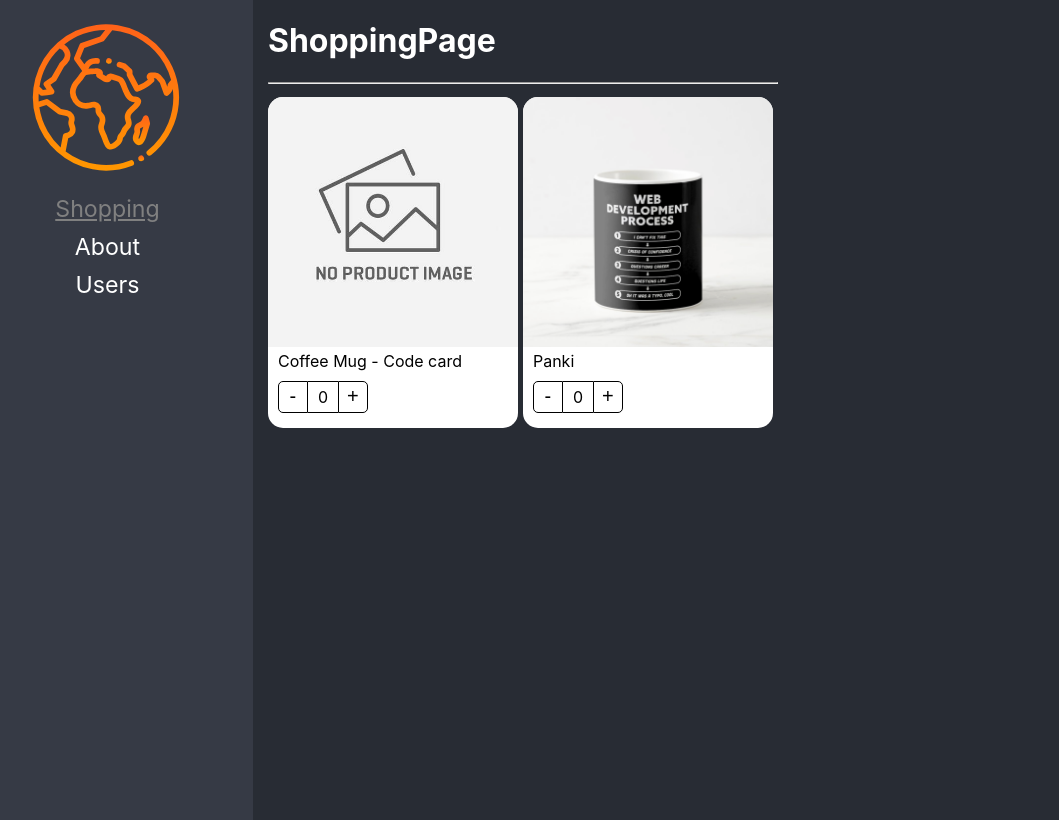
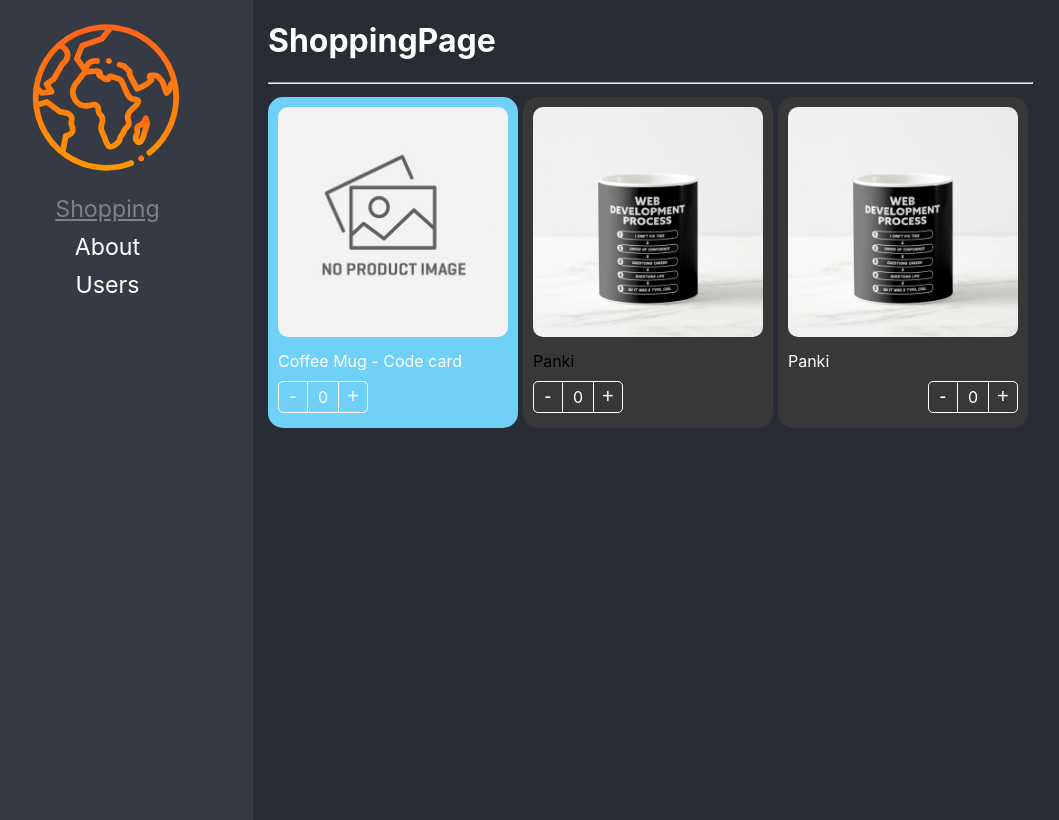
Before and after one commit to juancamontero/react-pro-02-lazyload, a React (Vite) app: page / in a window 1280 px wide. Shown: the whole page, without its empty margins (38-1097 px from the left). Built offline with nearby package versions, Linux system fonts and the light colour scheme.

Commit message:
component extend styles ready

```diff
--- a/src/02-component-patterns/components/ProductButtons.tsx
+++ b/src/02-component-patterns/components/ProductButtons.tsx
@@ -1,13 +1,17 @@
-
 import { useContext } from "react";
 import styles from "../styles/styles.module.css";
 import { ProductContext } from "./ProductCard";
 
-export const ProductButtons = () => {
+export interface Props {
+  className?: string;
+  style?: React.CSSProperties;
+}
+
+export const ProductButtons = ({className, style} : Props) => {
   const { counter, onIncreaseBy } = useContext(ProductContext);
 
   return (
-    <div className={styles.buttonsContainer}>
+    <div style={style} className={` ${styles.buttonsContainer} ${className} `}>
       <button onClick={() => onIncreaseBy(-1)} className={styles.buttonMinus}>
         -
       </button>
--- a/src/02-component-patterns/components/ProductCard.tsx
+++ b/src/02-component-patterns/components/ProductCard.tsx
@@ -1,29 +1,32 @@
+import { ReactElement, createContext } from "react";
+
 import { useProduct } from "../hooks/useProduct";
 
 import styles from "../styles/styles.module.css";
 
-import { createContext,  } from "react";
+import { ProductContextProps, Product } from "../interfaces/productInterfaces";
 
-import {
-  ProductContextProps,
-  ProductCardProps,
-} from "../interfaces/productInterfaces";
-
-import { ProductImage, ProductTitle, ProductButtons } from "./";
+export interface Props {
+  product: Product;
+  children?: ReactElement | ReactElement[];
+  className?: string;
+  style?: React.CSSProperties;
+}
 
 export const ProductContext = createContext({} as ProductContextProps);
 const { Provider } = ProductContext;
 
-export const ProductCard = ({ children, product }: ProductCardProps) => {
+export const ProductCard = ({ children, product, className , style}: Props) => {
   const { counter, onIncreaseBy } = useProduct();
 
   return (
     <Provider value={{ counter, onIncreaseBy, product }}>
-      <div className={styles.productCard}>{children}</div>
+      <div
+      className={`${styles.productCard} ${className}`}
+      style={style}
+      >
+        {children}
+      </div>
     </Provider>
   );
 };
-
-// ProductCard.Title = ProductTitle;
-// ProductCard.Image = ProductImage;
-// ProductCard.Buttons = ProductButtons;
--- a/src/02-component-patterns/components/ProductImage.tsx
+++ b/src/02-component-patterns/components/ProductImage.tsx
@@ -4,7 +4,13 @@
 import styles from "../styles/styles.module.css";
 import noImage from "../assets/no-image.jpg";
 
-export const ProductImage = ({ img = "" }) => {
+export interface Props {
+  img?: string;
+  className?: string;
+  style?: React.CSSProperties;
+}
+
+export const ProductImage = ({ img, className, style }: Props) => {
   const imgSrc = img ? img : useContext(ProductContext).product.img;
   const altText = !imgSrc
     ? "no image icon"
@@ -12,9 +18,10 @@
 
   return (
     <img
-      className={styles.productImg}
+      className={` ${styles.productImg} ${className}`}
       src={imgSrc ? imgSrc : noImage}
       alt={altText}
+      style={style}
     />
   );
 };
--- a/src/02-component-patterns/components/ProductTitle.tsx
+++ b/src/02-component-patterns/components/ProductTitle.tsx
@@ -2,10 +2,16 @@
 import styles from "../styles/styles.module.css";
 import { ProductContext } from "./ProductCard";
 
-export const ProductTitle = ({ title = "" }) => {
-    return (
-      <span className={styles.productDescription}>
-        {title ? title : useContext(ProductContext).product.title}
-      </span>
-    );
-  };
+export interface Props {
+  title?: string;
+  className?: string;
+  style?: React.CSSProperties;
+}
+
+export const ProductTitle = ({ title, className, style}: Props) => {
+  return (
+    <span style={style} className={` ${styles.productDescription} ${className}`}>
+      {title ? title : useContext(ProductContext).product.title}
+    </span>
+  );
+};
--- a/src/02-component-patterns/components/index.ts
+++ b/src/02-component-patterns/components/index.ts
@@ -10,7 +10,7 @@
 import { ProductCardHOCProps } from '../interfaces/productInterfaces'
 
 export const ProductCard: ProductCardHOCProps = Object.assign(ProductCardHOC, {
+    Image: ProductImage,
     Buttons: ProductButtons,
-    Image: ProductImage,
     Title: ProductTitle
 })
--- a/src/02-component-patterns/pages/ShoppingPage.tsx
+++ b/src/02-component-patterns/pages/ShoppingPage.tsx
@@ -6,6 +6,8 @@
   ProductImage,
   ProductTitle,
 } from "../components";
+
+import "../styles/custom-styles.css";
 
 const product = {
   id: "CFG-MGU",
@@ -26,16 +28,29 @@
           flexWrap: "wrap",
         }}
       >
-        <ProductCard product={product}>
-          <ProductImage />
-          <ProductTitle title="" />
-          <ProductButtons />
+        <ProductCard
+          product={product}
+          className="bg-dark"
+          style={{ backgroundColor: "#70d1f8" }}
+        >
+          <ProductImage className="custom-image" />
+          <ProductTitle className="text-white" />
+          <ProductButtons className="custom-btns" />
         </ProductCard>
 
-        <ProductCard product={product}>
-          <ProductCard.Image img="./coffee-mug.png" />
+        <ProductCard product={product} className="bg-dark">
+          <ProductCard.Image img="./coffee-mug.png" className="custom-image" />
           <ProductCard.Title title="Panki" />
-          <ProductCard.Buttons />
+          <ProductCard.Buttons className="custom-btns" />
+        </ProductCard>
+
+        <ProductCard product={product} className="bg-dark">
+          <ProductCard.Image img="./coffee-mug.png" className="custom-image" />
+          <ProductCard.Title title="Panki" className="text-white"/>
+          <ProductCard.Buttons
+            className="custom-btns"
+            style={{ display: "flex", justifyContent: "flex-end" }}
+          />
         </ProductCard>
       </div>
     </div>
--- /dev/null
+++ b/src/02-component-patterns/styles/custom-styles.css
@@ -0,0 +1,18 @@
+.bg-dark {
+  background-color: rgb(56, 56, 56);
+}
+
+.text-white {
+  color: white;
+}
+
+.custom-image {
+  padding: 10px;
+  border-radius: 20px;
+  width: calc(100% - 20px);
+}
+
+.custom-btns button ,.custom-btns div {
+  color: white;
+  border-color: white;
+}
```
Also changed, not shown: src/02-component-patterns/interfaces/productInterfaces.ts (+8 -8 lines).
